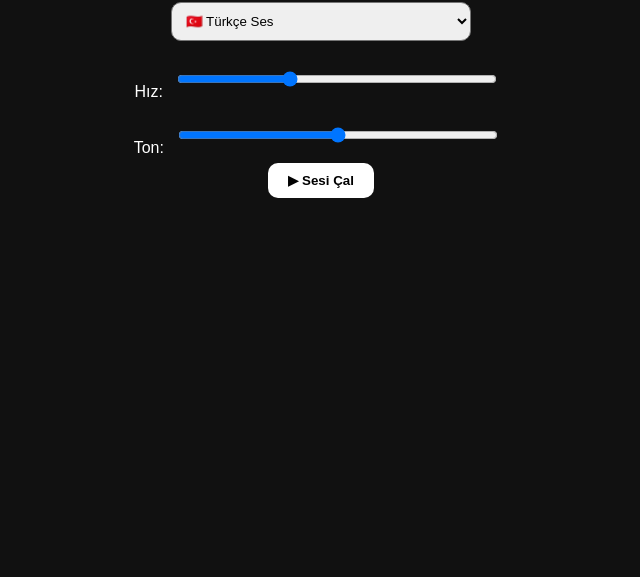
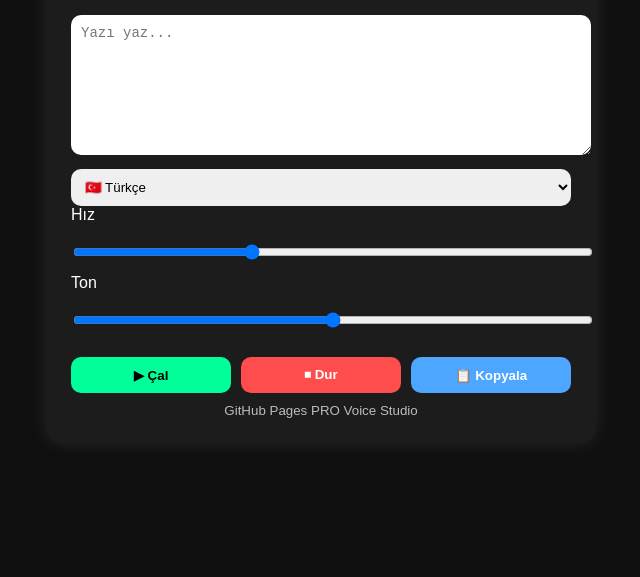
Before and after one commit to skaynar578/ses-uygulamasi, a plain HTML site: page index.html in a window 1280 px wide. Shown: the part 223-800 px from the top of the page, without its empty margins (319-959 px from the left). Drawn offline with Linux system fonts and the light colour scheme.

Commit message:
Update index.html

```diff
--- a/index.html
+++ b/index.html
@@ -2,65 +2,136 @@
 <html lang="tr">
 <head>
 <meta charset="UTF-8">
-<title>Ses Stüdyosu v1</title>
+<meta name="viewport" content="width=device-width, initial-scale=1.0">
+<title>Ses Stüdyosu PRO</title>
+
 <style>
 body {
+    margin: 0;
     font-family: Arial;
-    background: #111;
+    background: #0f0f0f;
     color: white;
-    text-align: center;
-    padding-top: 50px;
+    display: flex;
+    justify-content: center;
+    align-items: center;
+    height: 100vh;
 }
 
-textarea, select, input {
-    width: 300px;
-    margin: 10px;
+.container {
+    width: 90%;
+    max-width: 500px;
+    background: #1c1c1c;
+    padding: 25px;
+    border-radius: 15px;
+    box-shadow: 0 0 20px rgba(255,255,255,0.1);
+}
+
+h1 {
+    text-align: center;
+    margin-bottom: 20px;
+}
+
+textarea {
+    width: 100%;
+    height: 120px;
+    border-radius: 10px;
+    border: none;
+    padding: 10px;
+    font-size: 14px;
+}
+
+select, input {
+    width: 100%;
+    margin-top: 10px;
     padding: 10px;
     border-radius: 10px;
+    border: none;
+}
+
+.buttons {
+    display: flex;
+    gap: 10px;
+    margin-top: 15px;
 }
 
 button {
-    padding: 10px 20px;
+    flex: 1;
+    padding: 10px;
     border: none;
     border-radius: 10px;
-    background: white;
     cursor: pointer;
     font-weight: bold;
 }
+
+.play { background: #00ff99; }
+.stop { background: #ff4d4d; color: white; }
+.copy { background: #4da6ff; color: white; }
+
+small {
+    display: block;
+    margin-top: 10px;
+    text-align: center;
+    opacity: 0.7;
+}
 </style>
 </head>
+
 <body>
 
-<h1>🎤 SES STÜDYOSU v1</h1>
+<div class="container">
 
-<textarea id="text" placeholder="Bir şey yaz..."></textarea><br>
+<h1>🎤 SES STÜDYOSU PRO</h1>
 
-<select id="voiceType">
-    <option value="tr-TR">🇹🇷 Türkçe Ses</option>
-    <option value="en-US">🇺🇸 İngilizce Ses</option>
-</select><br>
+<textarea id="text" placeholder="Yazı yaz..."></textarea>
 
-<label>Hız:</label>
-<input type="range" id="rate" min="0.5" max="2" step="0.1" value="1"><br>
+<select id="lang">
+    <option value="tr-TR">🇹🇷 Türkçe</option>
+    <option value="en-US">🇺🇸 English</option>
+</select>
 
-<label>Ton:</label>
-<input type="range" id="pitch" min="0" max="2" step="0.1" value="1"><br>
+<label>Hız</label>
+<input type="range" id="rate" min="0.5" max="2" step="0.1" value="1">
 
-<button onclick="konus()">▶ Sesi Çal</button>
+<label>Ton</label>
+<input type="range" id="pitch" min="0" max="2" step="0.1" value="1">
+
+<div class="buttons">
+<button class="play" onclick="play()">▶ Çal</button>
+<button class="stop" onclick="stop()">⏹ Dur</button>
+<button class="copy" onclick="copyText()">📋 Kopyala</button>
+</div>
+
+<small>GitHub Pages PRO Voice Studio</small>
+
+</div>
 
 <script>
-function konus() {
+
+function play() {
     let text = document.getElementById("text").value;
     if (!text) return;
 
+    speechSynthesis.cancel();
+
     let speech = new SpeechSynthesisUtterance(text);
-
-    speech.lang = document.getElementById("voiceType").value;
+    speech.lang = document.getElementById("lang").value;
     speech.rate = document.getElementById("rate").value;
     speech.pitch = document.getElementById("pitch").value;
 
     speechSynthesis.speak(speech);
 }
+
+function stop() {
+    speechSynthesis.cancel();
+}
+
+function copyText() {
+    let text = document.getElementById("text");
+    text.select();
+    document.execCommand("copy");
+    alert("Kopyalandı!");
+}
+
 </script>
 
 </body>
```
